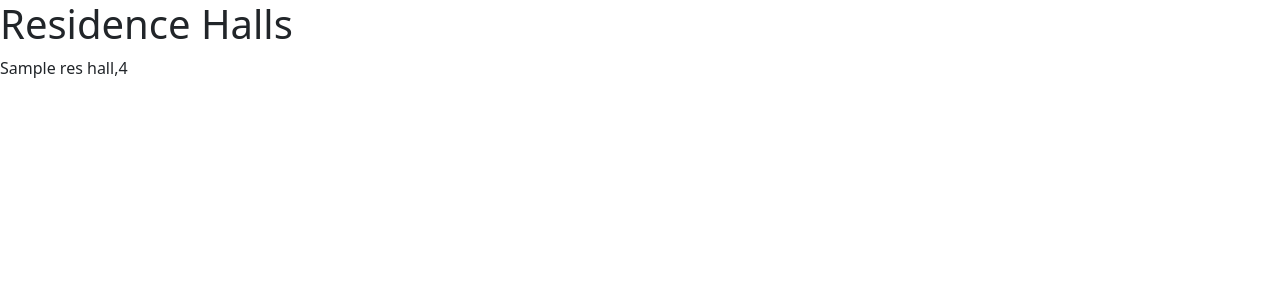
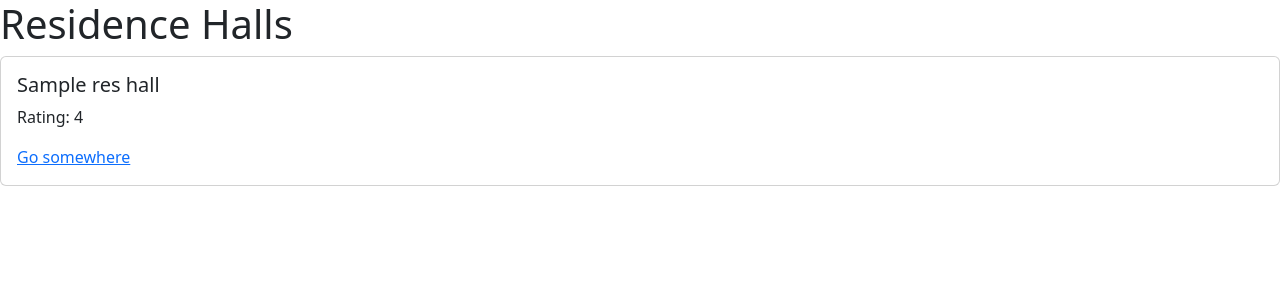
Before and after one commit to jjboucher/DormReviews, a Django app: template dormapp/templates/resHalls.html in a window 1280 px wide. Shown: the top 300 px of the page. Run offline with Django 4.2, Linux system fonts and the light colour scheme; the template is opened without the code that fills it: most values are stand-ins (such as "Sample title", 1, 10 or a date in 2020); some libraries are stand-ins or nearby versions.

Commit message:
Update resHalls.html

```diff
--- a/dormapp/templates/resHalls.html
+++ b/dormapp/templates/resHalls.html
@@ -4,8 +4,16 @@
 {% block content %}
 <h1>Residence Halls</h1>
 {% for resHalls in resHallsList %}
+	<div class="card">
+  <div class="card-body">
+    <h5 class="card-title">{{resHalls.name}}</h5>
+    <p class="card-text">Rating: {{resHalls.rating}}</p>
+    <a href="#" class="stretched-link">Go somewhere</a>
 
-	<p>{{resHalls.name}},{{resHalls.rating}}</p>
+  </div>
+</div>
+
+
 {% endfor %}
 
 
```
